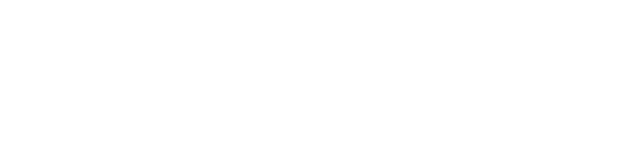
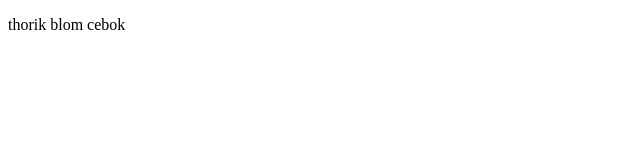
Before and after one commit to muhammadnadim23/github_kelompok-1, a plain HTML site: page index.html in a window 1280 px wide. Shown: the whole page, without its empty margins (0-640 px from the left). Drawn offline with Linux system fonts and the light colour scheme.

Commit message:
tambah p

```diff
--- a/index.html
+++ b/index.html
@@ -7,6 +7,6 @@
     <title>Document</title>
 </head>
 <body>
-
+    <p>thorik blom cebok</p>
 </body>
 </html>
```
